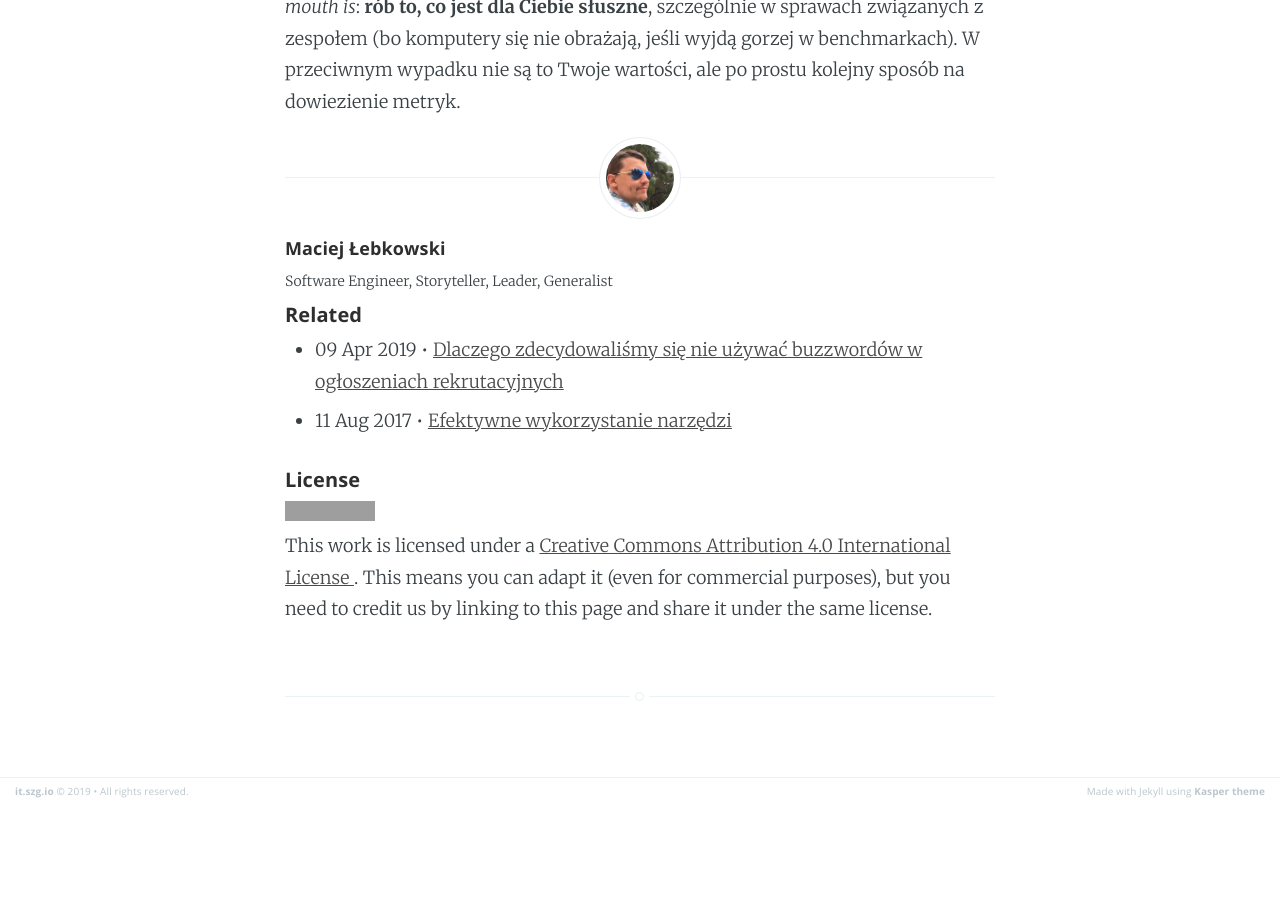
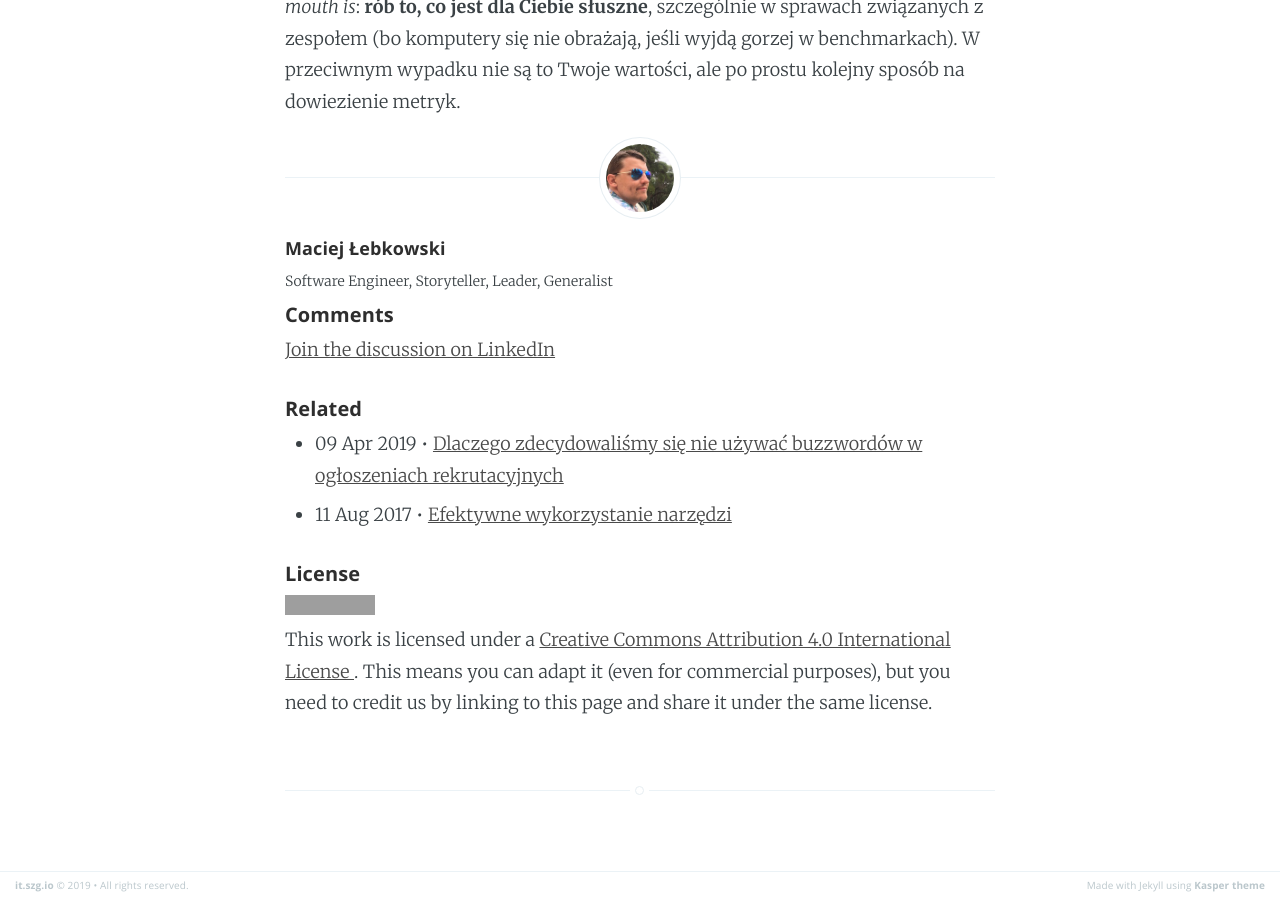
Before and after one commit to syzygypl/syzygypl.github.io, a Jekyll site: the page built from _posts/2019-04-15-do-whats-right.md, in a window 1280 px wide and 900 px high, scrolled down 3816 px. Built offline with Jekyll 4.4.1, drawn with Linux system fonts in a browser that asks for light colours; before the commit the page ends 4622 px from its top, so only the background shows below that; some of the changed lines change nothing that is shown; grey boxes are pictures that could not be loaded.

Commit message:
comments for do whats right

```diff
--- a/_posts/2019-04-15-do-whats-right.md
+++ b/_posts/2019-04-15-do-whats-right.md
@@ -4,6 +4,7 @@ author: puck
 layout: post
 excerpt: Podejście data-driven często sugeruje nam rozwiązania, które wydają nam się nienaturalne i niezgodne z tym, w co wierzymy. Czy taki obiektywny wyznacznik w każdej sytuacji jest najlepszym sposobem na podejmowanie decyzji?
 categories: values
+comments: https://www.linkedin.com/pulse/rób-w-co-wierzysz-czyli-nie-do-końca-o-podejściu-maciej-łebkowski/
 ---
 Sporo mówi się o podejściu data-driven, w szczególności działach produktowych, ale nie tylko — np. branża HR-owa również często opiera się na metrykach. Podejście nie jest ani nowe, ani na ogólnym poziomie szczególnie skomplikowane: chodzi o podejmowanie tych działań, które będą miały najlepsze efekty, opierając się na konkretnych liczbach, a nie na przeczuciach, wcześniejszych doświadczeniach czy po prostu opiniach.
 
```
